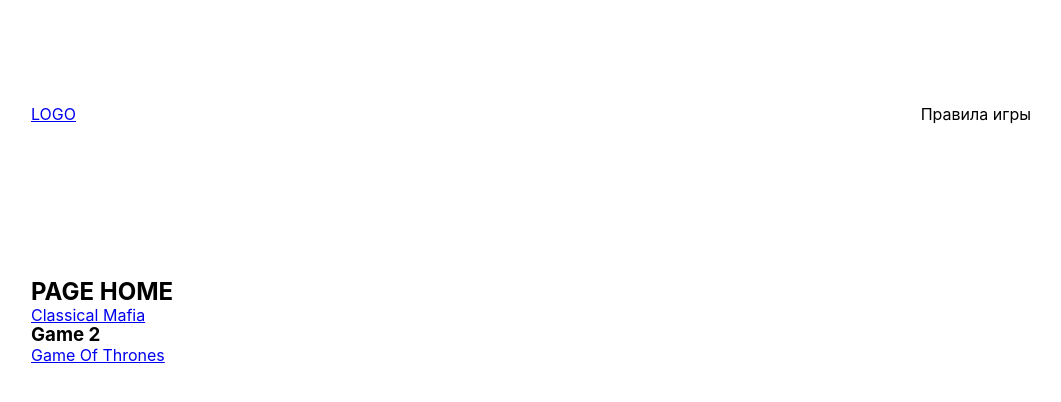
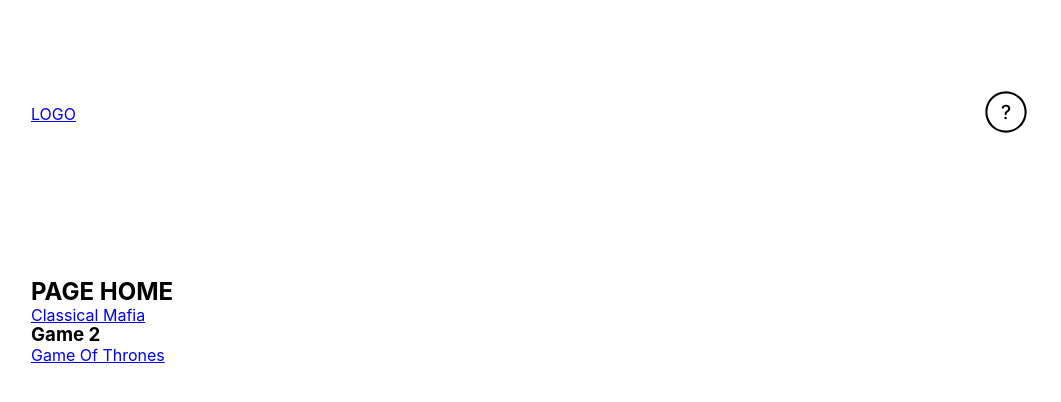
Before and after one commit to Dmitry-Gorelkin/mafia, a React (Vite) app: page /mafia/ in a window 1280 px wide. Shown: the top 402 px of the page, without its empty margins (109-1170 px from the left). Built offline with nearby package versions, Linux system fonts and the light colour scheme.

Commit message:
test_comit_VSC

```diff
--- a/src/components/NavList/NavList.jsx
+++ b/src/components/NavList/NavList.jsx
@@ -1,7 +1,8 @@
+import { Link } from 'react-router-dom';
 import { CURRENT_PAGE } from '../../utils/constants';
 import { useStoreGame } from '../../zustand/useStoreGame';
 import { useStorePage } from '../../zustand/useStorePage';
-import { NavListBox } from './NavList.styled';
+import { InfoIcon, NavListBox } from './NavList.styled';
 
 export const NavList = () => {
   const { page } = useStorePage();
@@ -9,10 +10,17 @@ export const NavList = () => {
 
   return (
     <NavListBox>
-      {page !== CURRENT_PAGE.home && <li>Home</li>}
+      {page !== CURRENT_PAGE.home && (
+        <li>
+          <Link to="/">Home</Link>
+        </li>
+      )}
       {page !== CURRENT_PAGE.home && <li>Новая игра</li>}
       {game && <li>Продолжить игру</li>}
-      <li>Правила игры</li>
+      {page !== CURRENT_PAGE.home && <li>Правила игры</li>}
+      <li>
+        <InfoIcon />
+      </li>
     </NavListBox>
   );
 };
--- a/src/components/NavList/NavList.styled.jsx
+++ b/src/components/NavList/NavList.styled.jsx
@@ -1,4 +1,5 @@
 import styled from 'styled-components';
+import { CiCircleQuestion } from 'react-icons/ci';
 
 export const NavListBox = styled.ul`
   display: flex;
@@ -18,3 +19,23 @@ export const NavListBox = styled.ul`
   @media screen and (min-width: 1200px) {
   }
 `;
+
+export const InfoIcon = styled(CiCircleQuestion)`
+  width: 25px;
+  height: 25px;
+
+  @media screen and (min-width: 320px) {
+    width: 7.7vw;
+    height: 7.7vw;
+  }
+
+  @media screen and (min-width: 768px) {
+    width: 40px;
+    height: 40px;
+  }
+
+  @media screen and (min-width: 1200px) {
+    width: 50px;
+    height: 50px;
+  }
+`;
```
Also changed, not shown: src/components/Nav/Nav.styled.jsx (deleted, +0 -26 lines).
